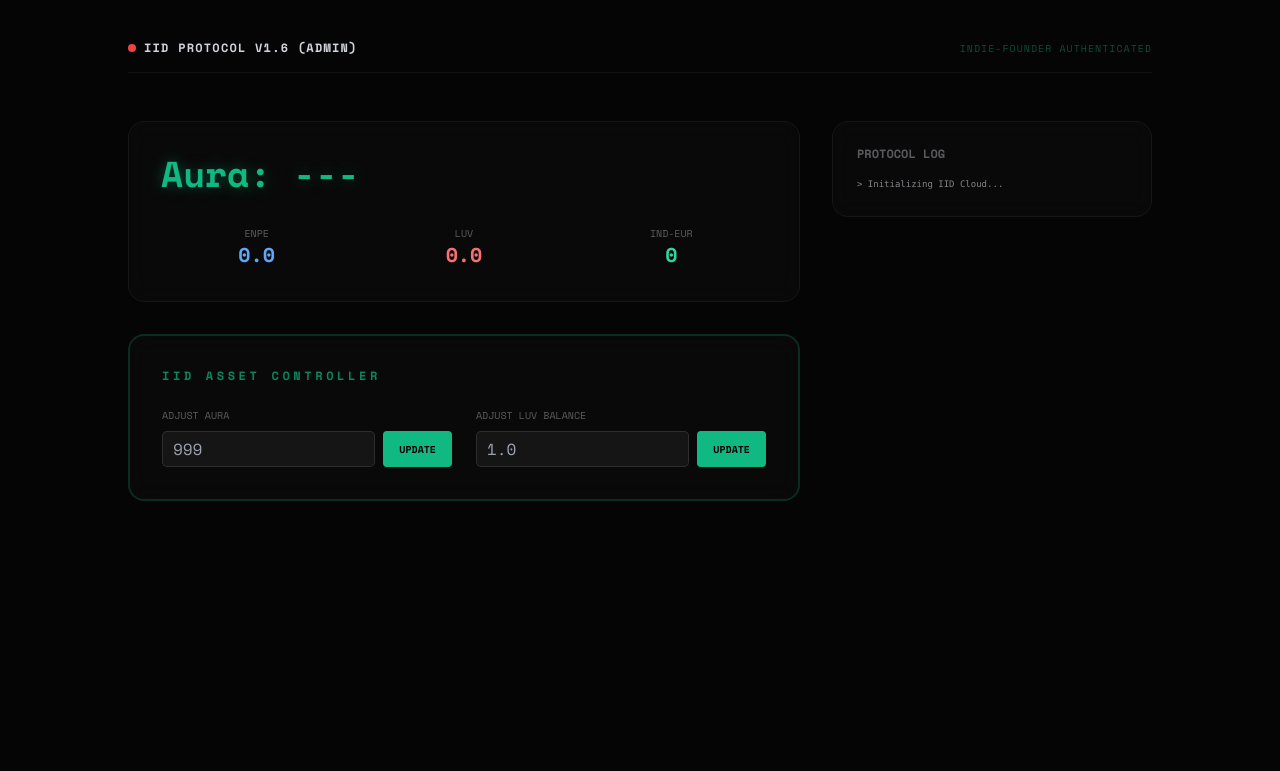
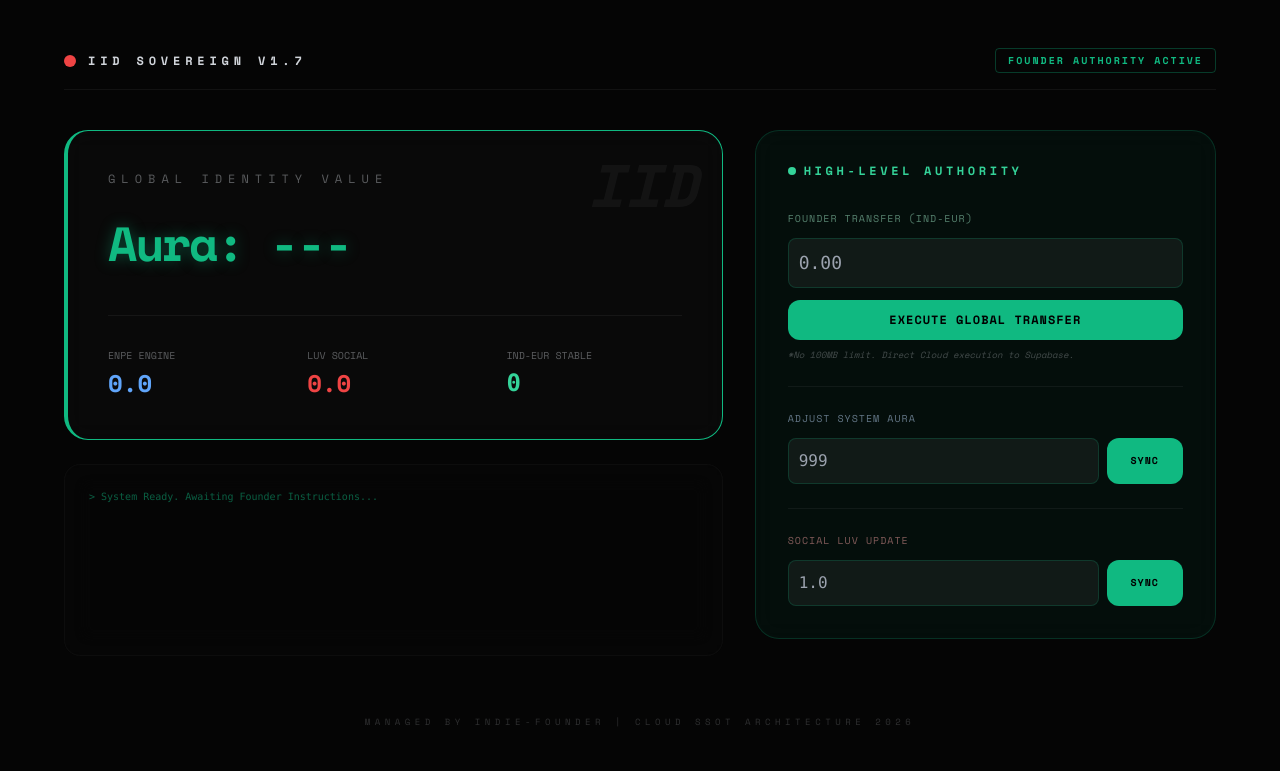
Before and after one commit to neurosphere-dev/indienation-neurosphere, a plain HTML site: page index.html in a window 1280 px wide. Drawn offline with nearby package versions, Linux system fonts and the light colour scheme.

Commit message:
Update IID Dashboard title and layout adjustments

```diff
--- a/index.html
+++ b/index.html
@@ -3,7 +3,7 @@
 <head>
     <meta charset="UTF-8">
     <meta name="viewport" content="width=device-width, initial-scale=1.0">
-    <title>IID Dashboard | Managed by INDIE-Founder</title>
+    <title>IID Sovereign Dashboard | Managed by INDIE-Founder</title>
     <script src="https://cdn.tailwindcss.com"></script>
     <script src="https://cdn.jsdelivr.net/npm/@supabase/supabase-js@2"></script>
     <style>
@@ -11,100 +11,158 @@
         body { background-color: #050505; color: #d1d5db; font-family: 'Space Mono', monospace; }
         .glass { background: rgba(255, 255, 255, 0.02); backdrop-filter: blur(12px); border: 1px solid rgba(255, 255, 255, 0.05); }
         .aura-glow { color: #10b981; text-shadow: 0 0 15px rgba(16, 185, 129, 0.4); }
-        .input-dark { background: rgba(255,255,255,0.05); border: 1px solid rgba(255,255,255,0.1); color: white; padding: 5px 10px; border-radius: 5px; outline: none; }
-        .btn-emerald { background: #10b981; color: #000; font-weight: bold; transition: all 0.2s; }
-        .btn-emerald:hover { background: #34d399; transform: scale(1.05); }
+        .input-admin { background: rgba(255,255,255,0.05); border: 1px solid rgba(16,185,129,0.2); color: white; padding: 10px; border-radius: 8px; outline: none; transition: all 0.3s; }
+        .input-admin:focus { border-color: #10b981; box-shadow: 0 0 10px rgba(16,185,129,0.2); }
+        .btn-founder { background: #10b981; color: #000; font-weight: 800; letter-spacing: 1px; transition: all 0.3s; }
+        .btn-founder:hover { background: #34d399; transform: translateY(-2px); box-shadow: 0 5px 15px rgba(16,185,129,0.4); }
     </style>
 </head>
-<body class="min-h-screen flex flex-col items-center p-6 pb-24">
+<body class="min-h-screen flex flex-col items-center p-4 md:p-8 pb-32">
 
-    <nav class="w-full max-w-5xl flex justify-between items-center mb-12 py-4 border-b border-white/5">
-        <div class="flex items-center gap-2 text-xs font-bold tracking-widest uppercase">
-            <div id="status-light" class="w-2 h-2 bg-red-500 rounded-full"></div>
-            IID Protocol v1.6 (ADMIN)
+    <nav class="w-full max-w-6xl flex justify-between items-center mb-10 py-4 border-b border-white/5">
+        <div class="flex items-center gap-3">
+            <div id="status-light" class="w-3 h-3 bg-red-500 rounded-full"></div>
+            <span class="tracking-[0.4em] font-bold text-xs uppercase">IID Sovereign v1.7</span>
         </div>
-        <div class="text-[10px] opacity-40 uppercase tracking-widest text-emerald-500">INDIE-FOUNDER AUTHENTICATED</div>
+        <div class="text-[10px] font-bold text-emerald-500 tracking-[0.2em] border border-emerald-500/30 px-3 py-1 rounded">
+            FOUNDER AUTHORITY ACTIVE
+        </div>
     </nav>
 
-    <main class="w-full max-w-5xl grid grid-cols-1 lg:grid-cols-12 gap-8">
-        <div class="lg:col-span-8 space-y-8">
-            <section class="glass p-8 rounded-2xl">
-                <h1 class="text-4xl font-black aura-glow mb-2">Aura: <span id="aura-val">---</span></h1>
-                <div class="grid grid-cols-3 gap-4 mt-8">
-                    <div class="text-center"><p class="text-[10px] opacity-40 uppercase">ENPE</p><p id="enpe-val" class="text-xl font-bold text-blue-400">0.0</p></div>
-                    <div class="text-center"><p class="text-[10px] opacity-40 uppercase">LUV</p><p id="luv-val" class="text-xl font-bold text-red-400">0.0</p></div>
-                    <div class="text-center"><p class="text-[10px] opacity-40 uppercase">IND-EUR</p><p id="ind-val" class="text-xl font-bold text-emerald-400">0</p></div>
+    <main class="w-full max-w-6xl grid grid-cols-1 lg:grid-cols-12 gap-8">
+
+        <div class="lg:col-span-7 space-y-6">
+            <section class="glass p-10 rounded-3xl relative overflow-hidden border-l-4 border-emerald-500">
+                <div class="absolute top-0 right-0 p-6 opacity-5 text-6xl font-black italic">IID</div>
+                <h2 class="text-xs opacity-40 mb-8 uppercase tracking-[0.5em]">Global Identity Value</h2>
+
+                <h1 class="text-5xl font-black aura-glow mb-4 tracking-tighter">Aura: <span id="aura-val">---</span></h1>
+
+                <div class="grid grid-cols-3 gap-6 mt-12 pt-8 border-t border-white/5">
+                    <div>
+                        <p class="text-[10px] opacity-40 uppercase mb-1">ENPE Engine</p>
+                        <p id="enpe-val" class="text-2xl font-bold text-blue-400">0.0</p>
+                    </div>
+                    <div>
+                        <p class="text-[10px] opacity-40 uppercase mb-1">LUV Social</p>
+                        <p id="luv-val" class="text-2xl font-bold text-red-500">0.0</p>
+                    </div>
+                    <div>
+                        <p class="text-[10px] opacity-40 uppercase mb-1">IND-EUR Stable</p>
+                        <p id="ind-val" class="text-2xl font-bold text-emerald-400 font-mono">0</p>
+                    </div>
                 </div>
             </section>
 
-            <section class="glass p-8 rounded-2xl border-2 border-emerald-500/20">
-                <h3 class="text-xs font-bold opacity-70 mb-6 uppercase tracking-[0.3em] text-emerald-500">IID Asset Controller</h3>
-                <div class="grid grid-cols-1 md:grid-cols-2 gap-6">
+            <section class="glass p-6 rounded-2xl h-48 overflow-y-auto font-mono text-[10px] opacity-50">
+                <div id="logs" class="space-y-1">
+                    <p class="text-emerald-500">> System Ready. Awaiting Founder Instructions...</p>
+                </div>
+            </section>
+        </div>
+
+        <div class="lg:col-span-5 space-y-6">
+            <section class="glass p-8 rounded-3xl border border-emerald-500/20 bg-emerald-500/5">
+                <h3 class="text-xs font-black mb-8 uppercase tracking-[0.3em] text-emerald-400 flex items-center gap-2">
+                    <span class="w-2 h-2 bg-emerald-400 rounded-full"></span> High-Level Authority
+                </h3>
+
+                <div class="space-y-6">
                     <div>
-                        <label class="block text-[10px] opacity-40 mb-2 uppercase">Adjust Aura</label>
+                        <label class="block text-[10px] opacity-50 mb-3 uppercase tracking-widest text-emerald-200">Founder Transfer (IND-EUR)</label>
+                        <input type="number" id="input-ind-eur" class="input-admin w-full mb-3 font-mono text-lg" placeholder="0.00">
+                        <button onclick="transferLargeFunds()" class="btn-founder w-full py-3 rounded-xl text-xs uppercase">Execute Global Transfer</button>
+                        <p class="text-[9px] opacity-30 mt-2 italic">*No 100MB limit. Direct Cloud execution to Supabase.</p>
+                    </div>
+
+                    <div class="pt-6 border-t border-white/5">
+                        <label class="block text-[10px] opacity-50 mb-3 uppercase tracking-widest text-blue-200">Adjust System Aura</label>
                         <div class="flex gap-2">
-                            <input type="number" id="input-aura" class="input-dark w-full" placeholder="999">
-                            <button onclick="updateAura()" class="btn-emerald text-[10px] px-4 py-2 rounded">UPDATE</button>
+                            <input type="number" id="input-aura" class="input-admin w-full font-mono" placeholder="999">
+                            <button onclick="updateAura()" class="btn-founder px-6 rounded-xl text-[10px] uppercase">Sync</button>
                         </div>
                     </div>
-                    <div>
-                        <label class="block text-[10px] opacity-40 mb-2 uppercase">Adjust LUV Balance</label>
+
+                    <div class="pt-6 border-t border-white/5">
+                        <label class="block text-[10px] opacity-50 mb-3 uppercase tracking-widest text-red-300">Social LUV Update</label>
                         <div class="flex gap-2">
-                            <input type="number" id="input-luv" class="input-dark w-full" placeholder="1.0">
-                            <button onclick="updateLuv()" class="btn-emerald text-[10px] px-4 py-2 rounded">UPDATE</button>
+                            <input type="number" id="input-luv" class="input-admin w-full font-mono" placeholder="1.0">
+                            <button onclick="updateLuv()" class="btn-founder px-6 rounded-xl text-[10px] uppercase">Sync</button>
                         </div>
                     </div>
                 </div>
             </section>
         </div>
-
-        <aside class="lg:col-span-4 glass p-6 rounded-2xl h-fit">
-            <h3 class="text-xs font-bold opacity-40 mb-4 uppercase">Protocol Log</h3>
-            <div id="logs" class="text-[9px] font-mono space-y-2 opacity-60">
-                <p>> Initializing IID Cloud...</p>
-            </div>
-        </aside>
     </main>
 
+    <footer class="mt-auto py-10 text-center opacity-20 text-[9px] uppercase tracking-[0.5em]">
+        Managed by INDIE-Founder | Cloud SSOT Architecture 2026
+    </footer>
+
     <script>
-        // INTEGRATED KEYS
+        // SOVEREIGN KEYS
         const SUPABASE_URL = 'https://wfnywtgctkbatnngkvmr.supabase.co';
         const SUPABASE_ANON_KEY = 'eyJhbGciOiJIUzI1NiIsInR5cCI6IkpXVCJ9.eyJpc3MiOiJzdXBhYmFzZSIsInJlZiI6Indmbnl3dGdjdGtiYXRubmdrdm1yIiwicm9sZSI6ImFub24iLCJpYXQiOjE3Njk3MjE0MjcsImV4cCI6MjA4NTI5NzQyN30.ghQ1bveGBVzapZMdYvZoGnd3isOsGHLLcR3PsMJSVZI';
 
         const supabase = supabasejs.createClient(SUPABASE_URL, SUPABASE_ANON_KEY);
 
-        function log(msg) {
-            const l = document.getElementById('logs');
-            l.innerHTML = `<p>> ${new Date().toLocaleTimeString()}: ${msg}</p>` + l.innerHTML;
+        function addLog(msg, type = 'info') {
+            const logs = document.getElementById('logs');
+            const time = new Date().toLocaleTimeString();
+            const color = type === 'error' ? 'text-red-500' : 'text-emerald-400';
+            logs.innerHTML = `<p><span class="opacity-50 text-white">[${time}]</span> <span class="${color}">${msg}</span></p>` + logs.innerHTML;
         }
 
-        async function refreshData() {
-            const { data: p } = await supabase.from('iid_profiles').select('*').limit(1).single();
-            const { data: a } = await supabase.from('iid_assets').select('*').limit(1).single();
+        async function syncData() {
+            try {
+                const { data: profile } = await supabase.from('iid_profiles').select('*').limit(1).single();
+                const { data: assets } = await supabase.from('iid_assets').select('*').limit(1).single();
 
-            if(p) document.getElementById('aura-val').innerText = p.aura_score;
-            if(a) {
-                document.getElementById('enpe-val').innerText = a.enpe_balance;
-                document.getElementById('luv-val').innerText = a.luv_balance;
-                document.getElementById('ind-val').innerText = a.ind_eur_balance.toLocaleString();
+                if(profile) document.getElementById('aura-val').innerText = profile.aura_score;
+                if(assets) {
+                    document.getElementById('enpe-val').innerText = assets.enpe_balance;
+                    document.getElementById('luv-val').innerText = assets.luv_balance;
+                    document.getElementById('ind-val').innerText = Number(assets.ind_eur_balance).toLocaleString('en-US');
+                }
+                document.getElementById('status-light').className = 'w-3 h-3 bg-emerald-500 rounded-full animate-pulse shadow-[0_0_10px_#10b981]';
+            } catch (e) {
+                addLog("Sync failed. Checking Cloud connection...", "error");
             }
-            document.getElementById('status-light').className = 'w-2 h-2 bg-emerald-500 rounded-full animate-pulse';
-            log("System synchronized.");
+        }
+
+        async function transferLargeFunds() {
+            const amount = document.getElementById('input-ind-eur').value;
+            if(!amount) return;
+
+            addLog(`Initializing Global Transfer of ${amount} IND-EUR...`);
+
+            const { data, error } = await supabase.from('iid_assets')
+                .update({ ind_eur_balance: amount })
+                .neq('enpe_balance', -1); // Targeting row without specific ID for founder authority
+
+            if(!error) {
+                addLog(`SUCCESS: ${amount} IND-EUR transferred to global pool.`, 'info');
+                syncData();
+            } else {
+                addLog(`CRITICAL ERROR: ${error.message}`, 'error');
+            }
         }
 
         async function updateAura() {
             const val = document.getElementById('input-aura').value;
             const { error } = await supabase.from('iid_profiles').update({ aura_score: val }).eq('username', 'indie_dev');
-            if(!error) { log(`Aura set to ${val}`); refreshData(); } else { log("Error: Update Aura Failed"); }
+            if(!error) { addLog(`System Aura adjusted to ${val}`); syncData(); }
         }
 
         async function updateLuv() {
             const val = document.getElementById('input-luv').value;
-            const { error } = await supabase.from('iid_assets').update({ luv_balance: val }).neq('enpe_balance', -1); // Targeting the main row
-            if(!error) { log(`LUV balance updated: ${val}`); refreshData(); } else { log("Error: Update LUV Failed"); }
+            const { error } = await supabase.from('iid_assets').update({ luv_balance: val }).neq('enpe_balance', -1);
+            if(!error) { addLog(`Social LUV value synced to ${val}`); syncData(); }
         }
 
-        refreshData();
+        // Initial Sync
+        syncData();
+        setInterval(syncData, 5000); // Auto-sync every 5 seconds
     </script>
 </body>
 </html>
```
